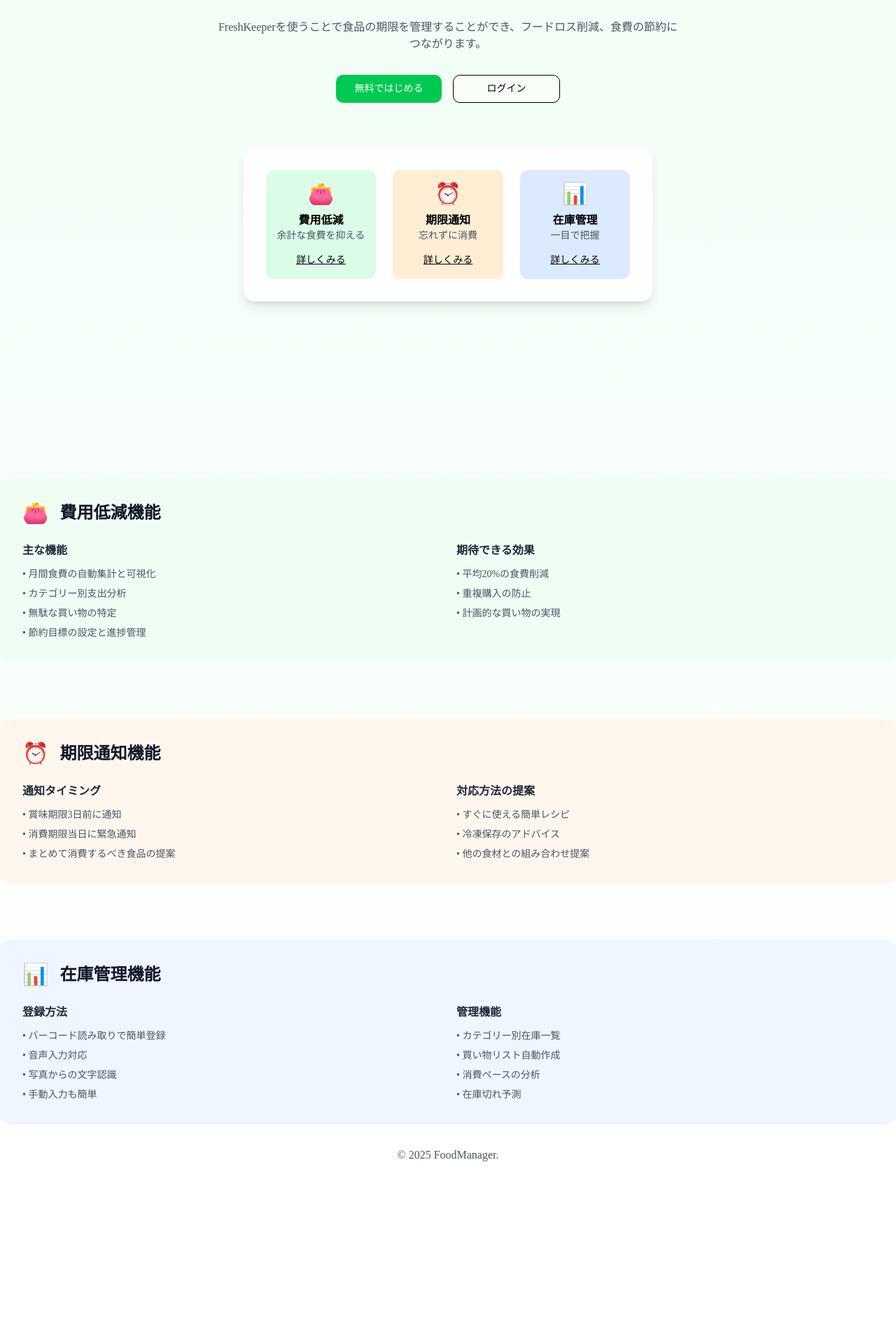
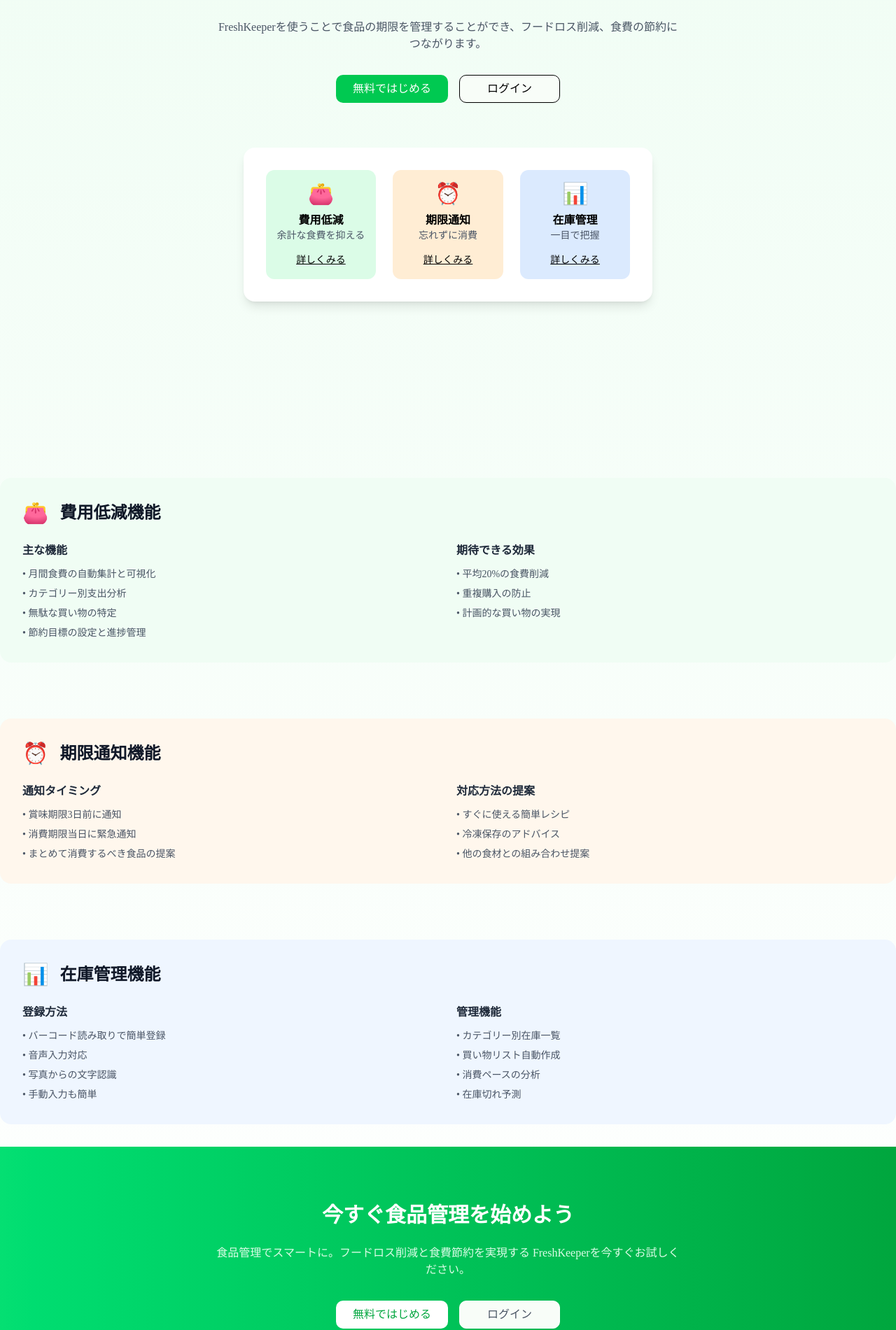
Before and after one commit to nase4696/food-manager, a Next.js app: page / in a window 1280 px wide. Shown: the part 261-2162 px from the top of the page at 70% size. Before the commit the page ends 1956 px from the top, so only its background shows below. Built offline with nearby package versions, Linux system fonts and the light colour scheme.

Commit message:
ctaセクション作成

```diff
--- a/src/app/(marketing)/page.tsx
+++ b/src/app/(marketing)/page.tsx
@@ -1,12 +1,13 @@
+import { CtaSection } from "@/components/home/cta-section";
 import { FeatureSection } from "@/components/home/feature-section";
 import { HeroSection } from "@/components/home/hero-section";
 
 export default function Home() {
   return (
-    <div className="min-h-screen bg-gradient-to-b from-green-50 to-white">
+    <div className="min-h-screen flex flex-col gap-8 bg-gradient-to-b from-green-50 to-white">
       <HeroSection />
       <FeatureSection />
-      {/* CTA ボタン設置する */}
+      <CtaSection />
     </div>
   );
 }
--- /dev/null
+++ b/src/components/home/cta-section.tsx
@@ -0,0 +1,39 @@
+// components/home/cta-section.tsx
+import Link from "next/link";
+
+import { Button } from "@/components/ui/button";
+
+export function CtaSection() {
+  return (
+    <section className="py-12 md:py-20 bg-gradient-to-r from-green-400 to-green-600">
+      <div className="container max-w-4xl mx-auto px-4 text-center">
+        <h2 className="text-xl md:text-3xl font-bold text-white mb-4 md:mb-6">
+          今すぐ食品管理を始めよう
+        </h2>
+        <p className="text-sm md:text-base text-green-100 mb-6 md:mb-8 max-w-2xl mx-auto">
+          食品管理でスマートに。フードロス削減と食費節約を実現する
+          FreshKeeperを今すぐお試しください。
+        </p>
+
+        <div className="flex flex-col md:flex-row gap-4 max-w-xs mx-auto justify-items-center">
+          <Button
+            asChild
+            className="bg-white text-green-600 hover:bg-green-100 active:bg-green-100 w-full md:flex-1 text-sm md:text-base py-3 md:py-2"
+            size="lg"
+          >
+            <Link href="/register">無料ではじめる</Link>
+          </Button>
+
+          <Button
+            asChild
+            className="border-white text-gray-600 w-full md:flex-1 text-sm md:text-base py-3 md:py-2"
+            size="lg"
+            variant="outline"
+          >
+            <Link href="/login">ログイン</Link>
+          </Button>
+        </div>
+      </div>
+    </section>
+  );
+}
--- a/src/components/home/feature-section.tsx
+++ b/src/components/home/feature-section.tsx
@@ -10,7 +10,7 @@
         <SimpleFeatures />
       </div>
 
-      <div className="mt-8 md:mt-16 space-y-12 md:space-y-20">
+      <div className="mt-8 space-y-12 md:space-y-20">
         {DETAILED_FEATURES.map((feature) => (
           <div
             className="scroll-mt-20"
@@ -20,7 +20,6 @@
             <div
               className={`${feature.bgColor} rounded-xl md:rounded-2xl p-6 md:p-8`}
             >
-              {/* ヘッダー部分 */}
               <div className="flex items-center gap-3 md:gap-4 mb-4 md:mb-6">
                 <div className="text-2xl md:text-3xl">{feature.icon}</div>
                 <h3 className="text-lg md:text-2xl font-bold text-gray-900">
@@ -28,7 +27,6 @@
                 </h3>
               </div>
 
-              {/* コンテンツ部分 */}
               <div className="grid grid-cols-1 md:grid-cols-2 gap-4 md:gap-6">
                 {feature.sections.map((section, index) => (
                   <div key={index}>
--- a/src/components/home/hero-section.tsx
+++ b/src/components/home/hero-section.tsx
@@ -15,12 +15,17 @@
         FreshKeeperを使うことで食品の期限を管理することができ、フードロス削減、食費の節約につながります。
       </p>
       <div className="flex flex-col gap-4 max-w-xs justify-items-center mx-auto md:flex-row">
-        <Button asChild className="w-full md:flex-1" size="lg" variant="green">
+        <Button
+          asChild
+          className="w-full md:flex-1 text-sm md:text-base"
+          size="lg"
+          variant="green"
+        >
           <Link href="/register">無料ではじめる</Link>
         </Button>
         <Button
           asChild
-          className="w-full md:flex-1"
+          className="w-full md:flex-1 text-sm md:text-base"
           size="lg"
           variant="outline"
         >
--- a/src/components/home/simple-features.tsx
+++ b/src/components/home/simple-features.tsx
@@ -5,7 +5,7 @@
 export function SimpleFeatures() {
   return (
     <div
-      className="mt-16 bg-white rounded-2xl shadow-lg p-8 max-w-4xl mx-auto"
+      className="md:mt-16 bg-white rounded-2xl shadow-lg p-8 max-w-4xl mx-auto"
       id="simple-features"
     >
       <div className="grid grid-cols-1 md:grid-cols-3 gap-6">
```
